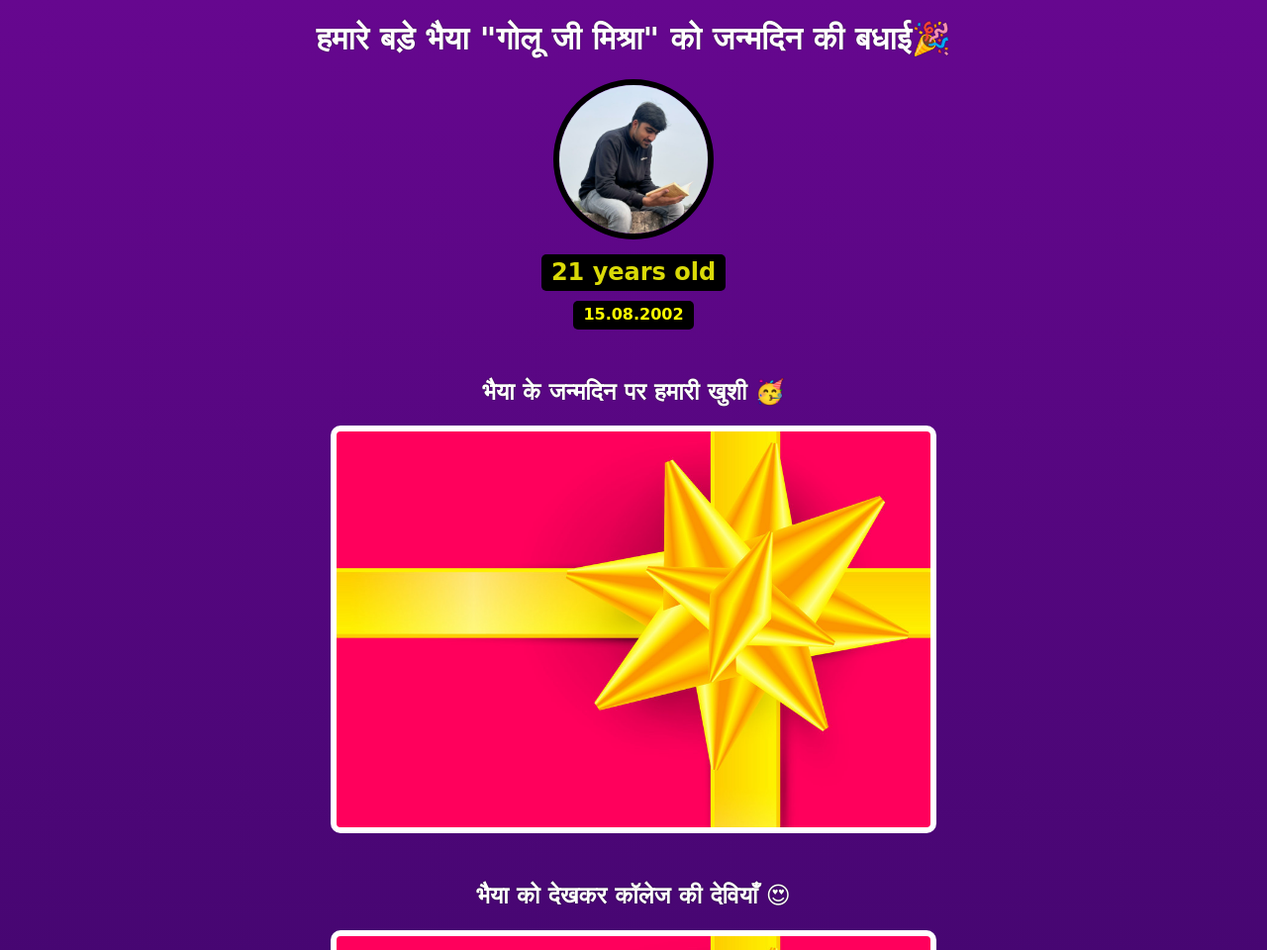
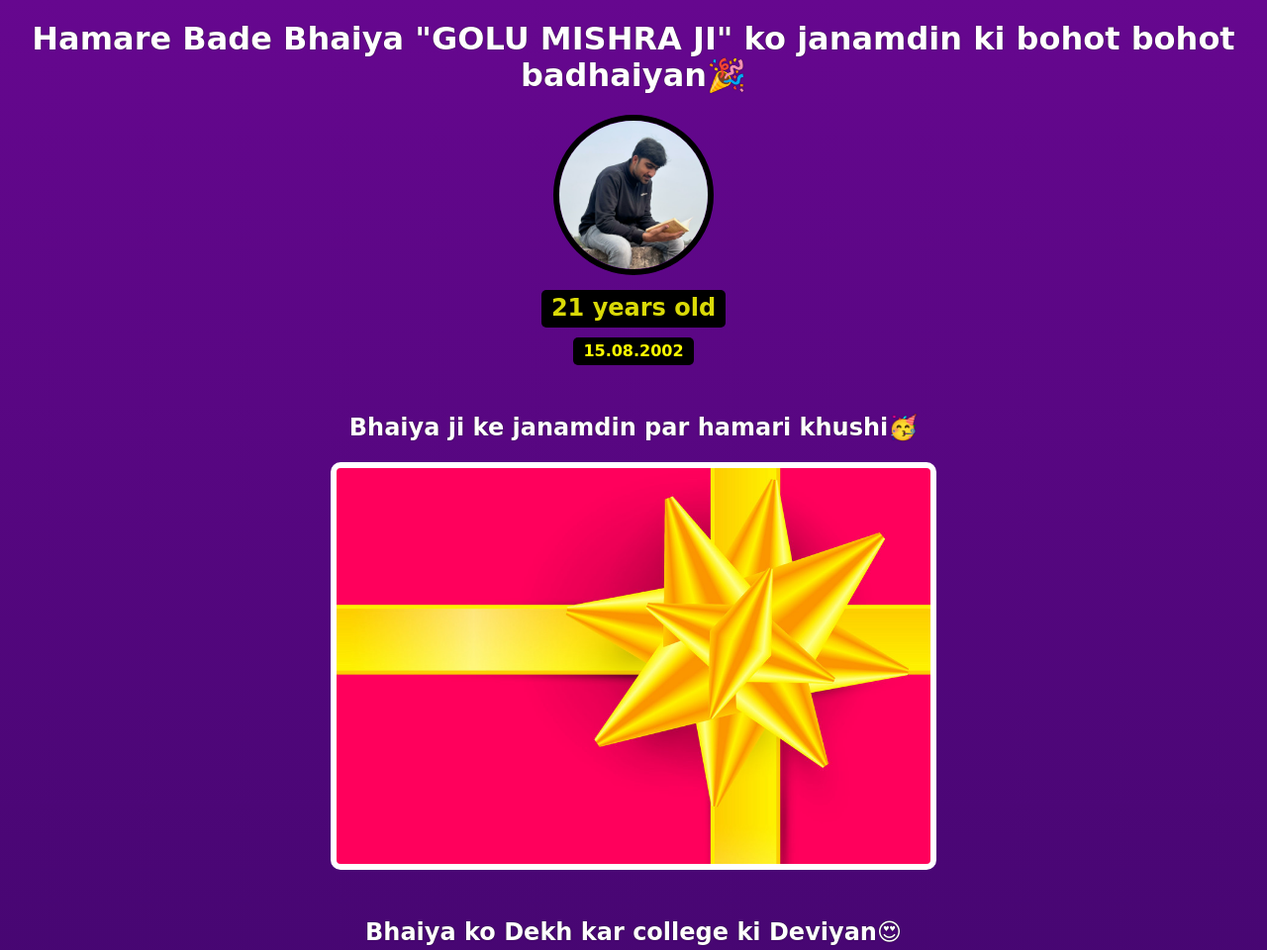
Before and after one commit to Ayan-nema/Birthday-Wish, a website built with Vite: page index.html in a window 1280 px wide. Shown: the top 960 px of the page at 99% size. Built offline with nearby package versions, Linux system fonts and the light colour scheme; a web font is replaced by a local one.

Commit message:
Update index.html

```diff
--- a/index.html
+++ b/index.html
@@ -8,32 +8,32 @@
     </head>
     <body>
         <div id="header">
-            <h1>हमारे बड़े भैया "गोलू जी मिश्रा" को जन्मदिन की बधाई🎉</h1>
+            <h1>Hamare Bade Bhaiya "GOLU MISHRA JI" ko janamdin ki bohot bohot badhaiyan🎉</h1>
             <img id="bff-img" src="AyushPhoto.jpeg">
             <h2 id="bday-age">21 years old</h2>
             <h4 id="bday-date">15.08.2002</h4>
         </div>
 
         <div class="gift-section">
-            <h2 class="gift-title">भैया के जन्मदिन पर हमारी खुशी 🥳</h2>
+            <h2 class="gift-title">Bhaiya ji ke janamdin par hamari khushi🥳</h2>
             <!-- <h3 class="gift-hint"></h3> -->
             <div class="gift-img" id="gift-img-happy"></div>
         </div>
 
         <div class="gift-section">
-            <h2 class="gift-title">भैया को देखकर कॉलेज की देवियाँ 😍</h2>
+            <h2 class="gift-title">Bhaiya ko Dekh kar college ki Deviyan😍</h2>
             <div class="gift-img" id="gift-img-hot"></div>
         </div>
 
         <div class="gift-section">
-            <h2 class="gift-title">भैया का जलवा जैसा 👇</h2>
+            <h2 class="gift-title">Bhaiya ke college mein Tevar👇</h2>
             <div class="gift-img" id="gift-img-genius"></div>
         </div>
 
 
 
          <div class="gift-section">
-            <h2 class="gift-title">To the man who stood with us no matter what... 🥂</h2>
+            <h2 class="gift-title">And Finally,to the man who stood with us no matter what... 🥂</h2>
             <div class="gift-img" id="gift-img-cheers"></div>
         </div>
 
```
